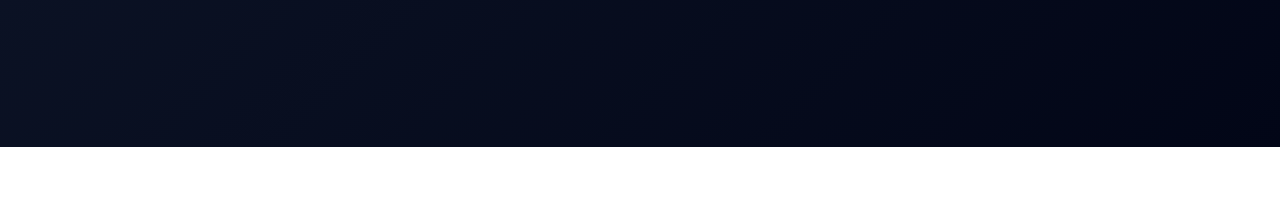
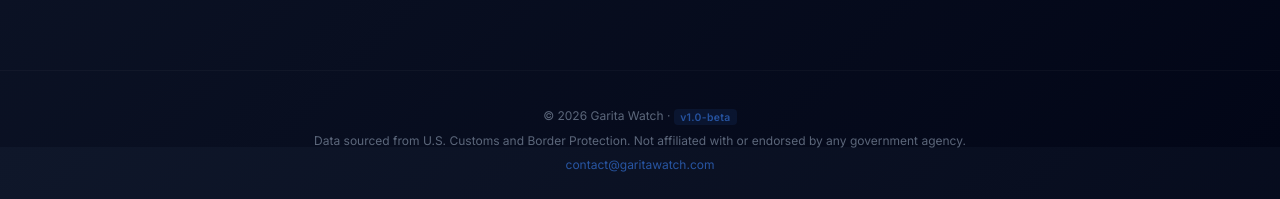
Before and after one commit to garabatods/garita-watch, a website: page public/index.html in a window 1280 px wide. Shown: the part 653-852 px from the top of the page. Before the commit the page ends 800 px from the top, so only its background shows below. Drawn offline with Linux system fonts and the light colour scheme; no server answers.

Commit message:
feat: add copyright footer with version badge, CBP disclaimer, and contact email

```diff
--- a/public/index.html
+++ b/public/index.html
@@ -121,6 +121,13 @@
         </div>
     </template>
 
+    <footer class="app-footer">
+        <p>© 2026 Garita Watch · <span class="version-badge">v1.0-beta</span></p>
+        <p>Data sourced from U.S. Customs and Border Protection. Not affiliated with or endorsed by any government
+            agency.</p>
+        <p><a href="mailto:contact@garitawatch.com">contact@garitawatch.com</a></p>
+    </footer>
+
     <script src="app.js"></script>
 </body>
 
--- a/public/styles.css
+++ b/public/styles.css
@@ -638,6 +638,43 @@ body {
     }
 }
 
+/* Footer */
+.app-footer {
+    text-align: center;
+    padding: 2rem 1rem 1.5rem;
+    margin-top: 2rem;
+    border-top: 1px solid rgba(255, 255, 255, 0.05);
+    font-size: 0.75rem;
+    color: var(--text-secondary);
+    opacity: 0.6;
+    line-height: 1.8;
+}
+
+.app-footer p {
+    margin: 0.15rem 0;
+}
+
+.app-footer a {
+    color: var(--accent);
+    text-decoration: none;
+    transition: opacity 0.2s;
+}
+
+.app-footer a:hover {
+    opacity: 0.8;
+    text-decoration: underline;
+}
+
+.version-badge {
+    font-size: 0.65rem;
+    padding: 0.1rem 0.4rem;
+    border-radius: 4px;
+    background: rgba(59, 130, 246, 0.15);
+    color: var(--accent);
+    font-weight: 600;
+    letter-spacing: 0.03em;
+}
+
 @media (max-width: 768px) {
     .toolbar-row {
         flex-direction: column;
```
